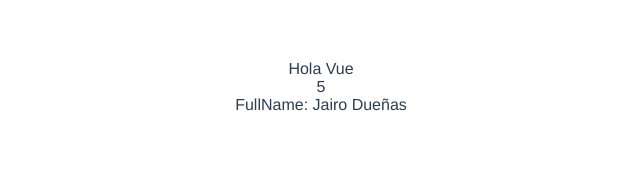
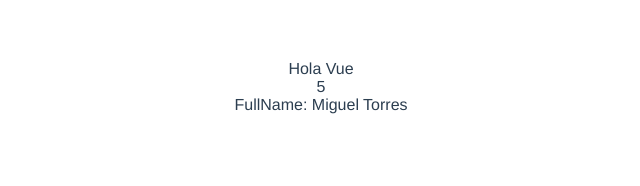
Before and after one commit to JairoDuenas/composition-API-Vue, a Vue app: page / in a window 1280 px wide. Shown: the top 186 px of the page, without its empty margins (319-959 px from the left). Built offline with nearby package versions, Linux system fonts and the light colour scheme.

Commit message:
Uso de props

```diff
--- a/src/App.vue
+++ b/src/App.vue
@@ -1,5 +1,5 @@
 <template>
-  <Home />
+  <Home first-name="Miguel" last-name="Torres" />
 </template>
 
 <script>
--- a/src/components/Home.vue
+++ b/src/components/Home.vue
@@ -6,17 +6,21 @@
 </template>
 
 <script>
-import { ref, computed, reactive, watch } from "vue";
+import { toRefs, ref, computed, reactive, watch } from "vue";
 
 export default {
-  setup() {
+  props: {
+    firstName: String,
+    lastName: String,
+  },
+
+  setup(props) {
     const text = ref("Hola Vue");
     const obj = reactive({ counter: 0 });
 
     setInterval(() => obj.counter++, 1000);
 
-    const firstName = ref("Jairo");
-    const lastName = ref("Dueñas");
+    const { firstName, lastName } = toRefs(props);
 
     const fullName = computed(() => {
       return `${firstName.value} ${lastName.value}`;
```
